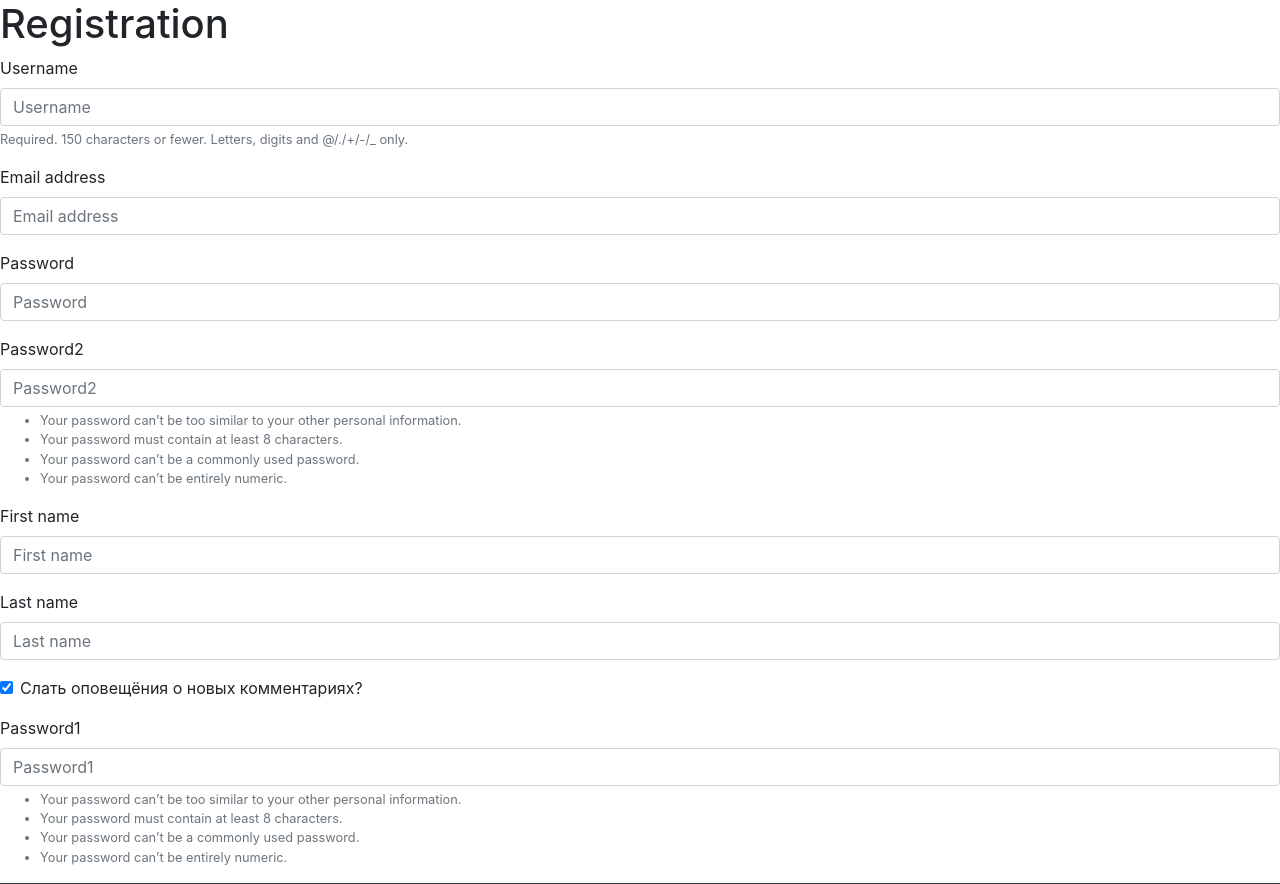
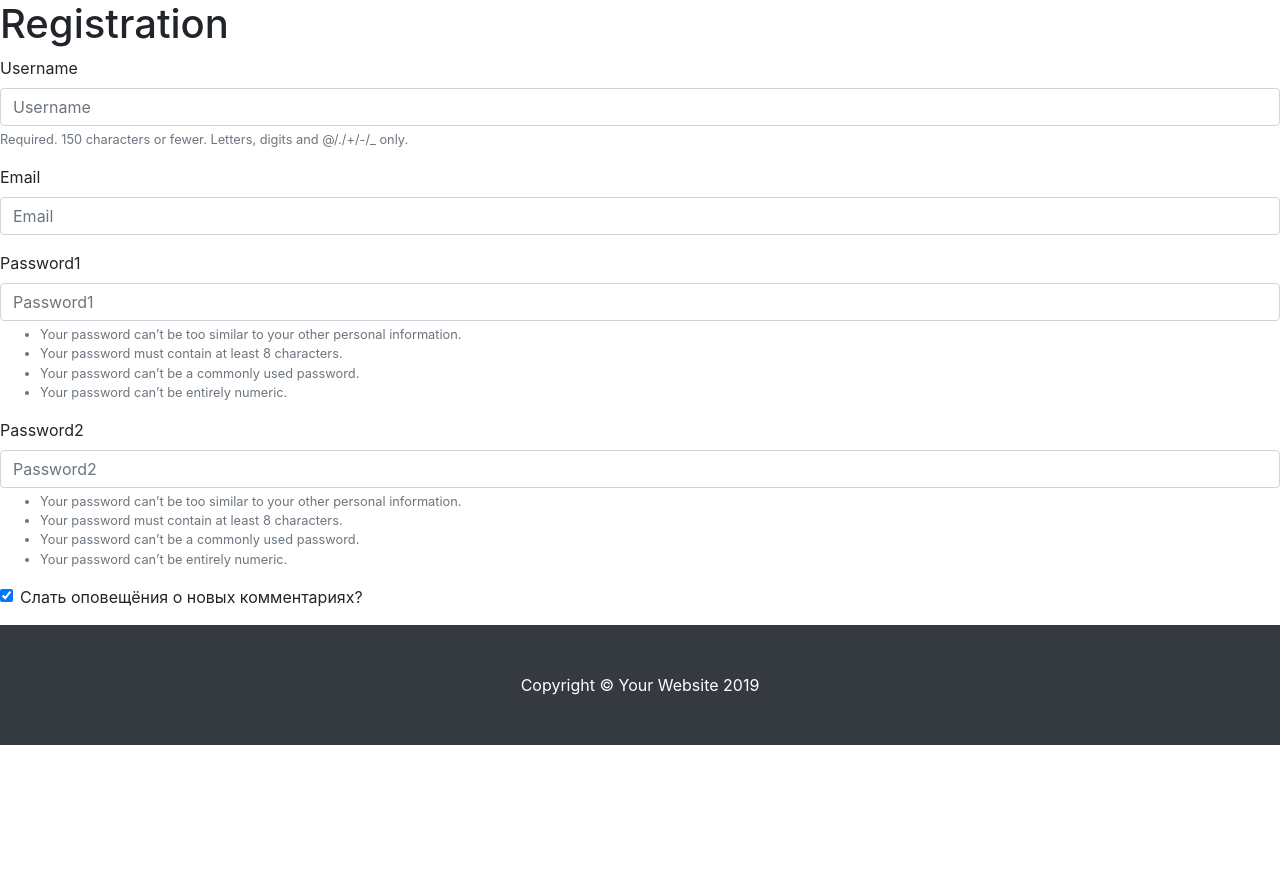
Before and after one commit to mascai/reg_app, a Django app: page /accounts/register/ in a window 1280 px wide. Shown: the part 56-940 px from the top of the page. After the commit the page ends 801 px from the top, so only its background shows below. Run offline with Django 3.2, Linux system fonts and the light colour scheme; some libraries are stand-ins or nearby versions.

Commit message:
Change registration form

```diff
--- a/blog/forms.py
+++ b/blog/forms.py
@@ -7,7 +7,7 @@ from .models import AdvUser
 
 
 class RegisterUserForm(forms.ModelForm):
-    email = forms.EmailField(required=True, label="Email address")
+    email = forms.EmailField(required=True, label="Email")
     password1 = forms.CharField(label="Password1", widget=PasswordInput,
                                 help_text=password_validation.password_validators_help_text_html())
     password2 = forms.CharField(label="Password2", widget=PasswordInput,
@@ -42,5 +42,4 @@ class RegisterUserForm(forms.ModelForm):
 
     class Meta:
         model = AdvUser
-        fields = ('username', 'email', 'password', 'password2',
-                  'first_name', 'last_name', 'send_messages')
+        fields = ('username', 'email', 'password1', 'password2', 'send_messages')
--- a/blog/templates/blog/post_list.html
+++ b/blog/templates/blog/post_list.html
@@ -1,5 +1,5 @@
 {% extends 'blog/base.html' %}
 
 {% block content %}
-<h1> Hello </h1>
+<h1> Hello {{ user }}</h1>
 {% endblock %}
--- a/blog/urls.py
+++ b/blog/urls.py
@@ -10,5 +10,5 @@ urlpatterns = [
 
     path('accounts/register/done', RegisterDoneView.as_view(), name='register_done'),
     path('accounts/register/', RegisterUserView.as_view(), name='register'),
-    path('accounts/register/activate/<str:sign>/', user_activate    , name='register_activate'),
+    path('accounts/register/activate/<str:sign>/', user_activate, name='register_activate'),
 ]
```
Also changed, not shown: blog/templates/blog/register_user.html (line endings or trailing spaces).
